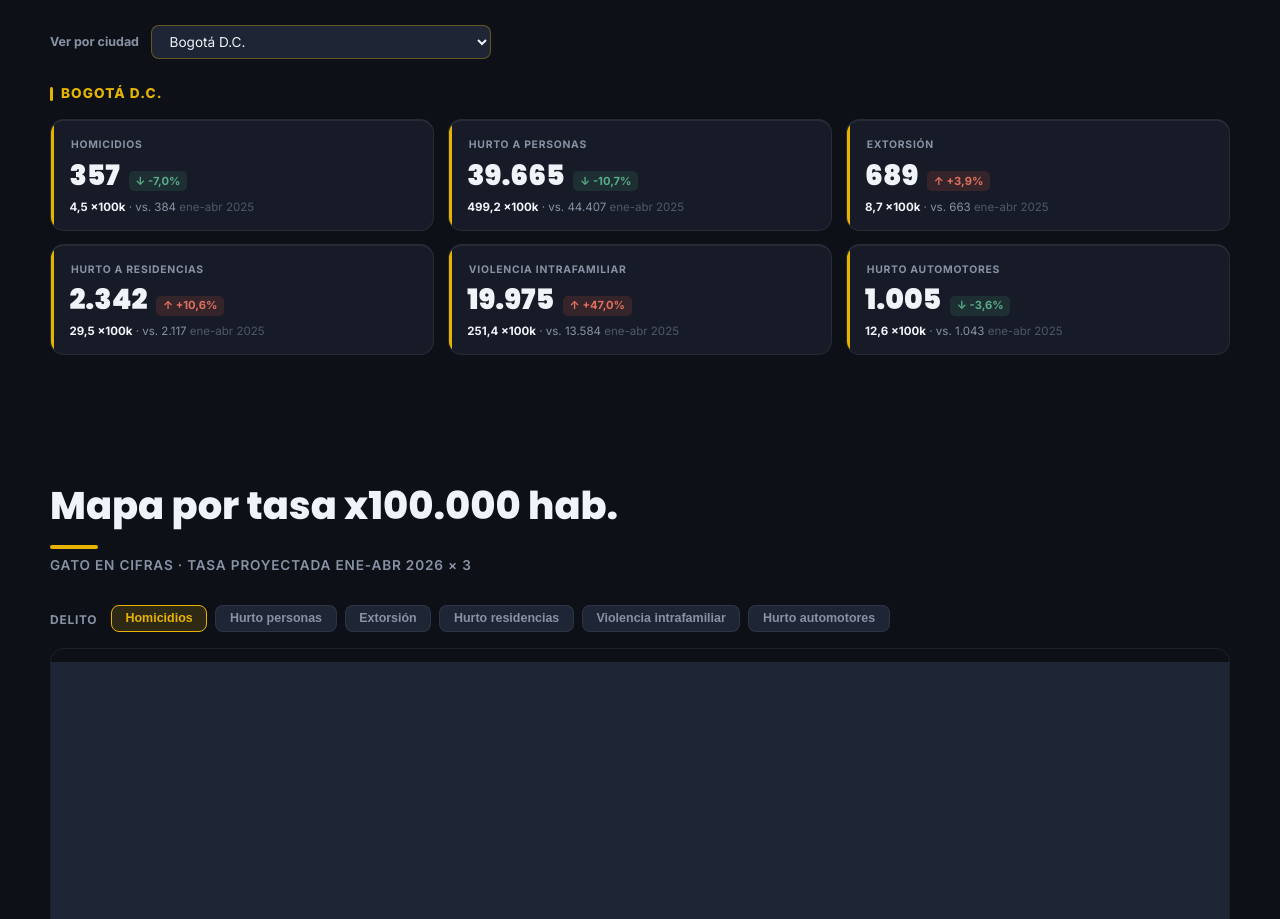
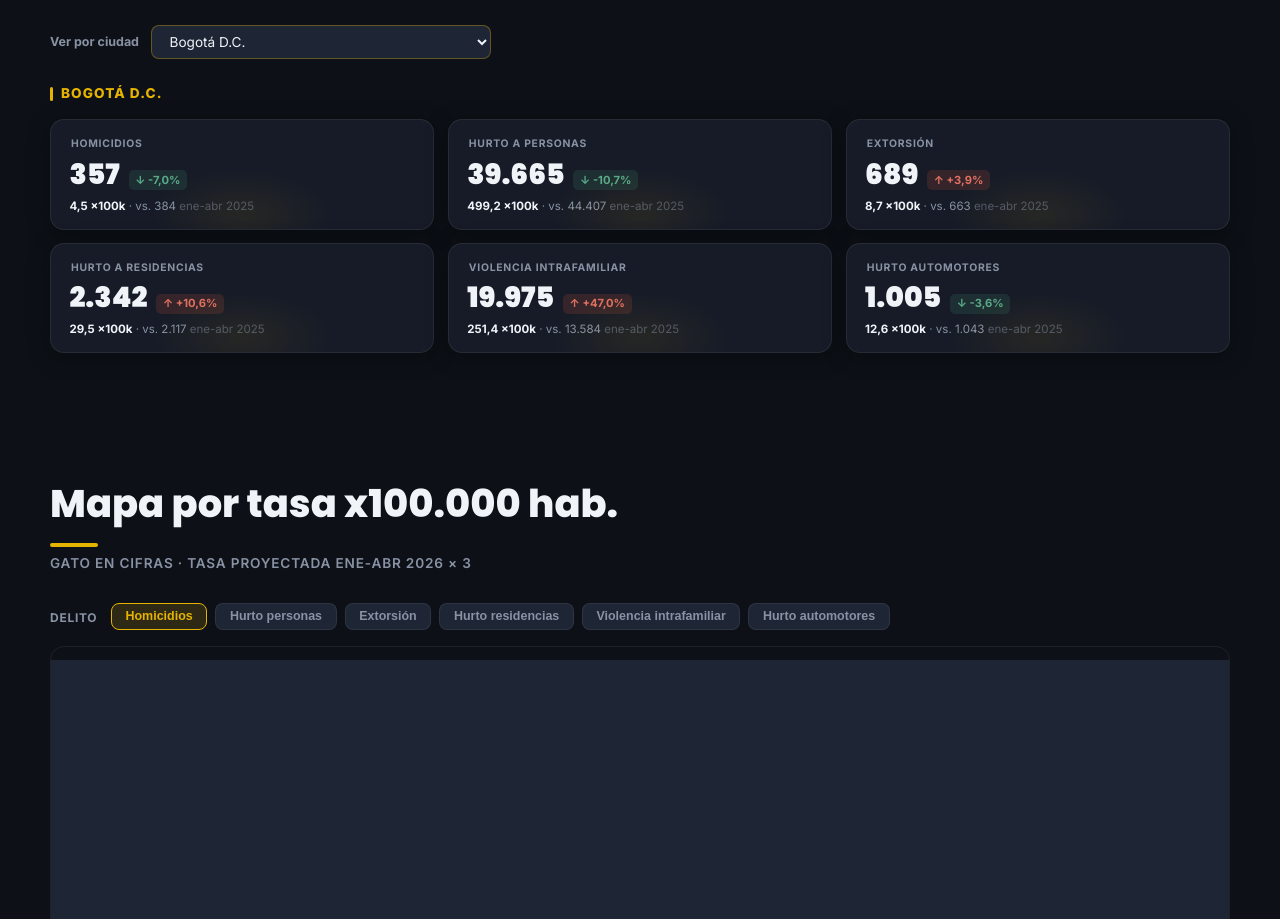
Before and after one commit to viviana-cmyk/el-gato-lector-1, an Astro site: page /cifras in a window 1280 px wide. Shown: the part 1481-2400 px from the top of the page. Built offline with nearby package versions, Linux system fonts and the light colour scheme; Astro itself is replaced by a stand-in of ours.

Commit message:
style: quitar borde izquierdo coloreado de tarjetas ciudad en Gato en Cifras, reemplazar con luz suave al fondo

```diff
--- a/src/pages/cifras.astro
+++ b/src/pages/cifras.astro
@@ -495,16 +495,24 @@
 
 /* :global porque el JS inserta este DOM dinámicamente */
 :global(.ck) {
-  background: var(--surface); border: 1px solid var(--border);
+  background: var(--surface); border: 1px solid rgba(255,255,255,0.07);
   border-radius: var(--radius); padding: 1rem 1.15rem 0.9rem;
   display: flex; flex-direction: column; gap: 0.3rem;
-  border-top: 2px solid var(--border);
-  transition: border-color 0.15s, background 0.15s;
+  transition: border-color 0.25s, box-shadow 0.25s;
   position: relative; overflow: hidden;
+  box-shadow: 0 4px 22px rgba(0,0,0,0.38);
 }
 :global(.ck::before) {
-  content: ""; position: absolute; left: 0; top: 0; bottom: 0;
-  width: 3px; background: var(--accent); border-radius: 0;
+  content: ""; position: absolute;
+  bottom: -30px; left: 50%; transform: translateX(-50%);
+  width: 180px; height: 90px;
+  background: radial-gradient(ellipse, rgba(230,179,0,0.14) 0%, transparent 70%);
+  opacity: 0.55; transition: opacity 0.35s; pointer-events: none;
+}
+:global(.ck:hover::before) { opacity: 1; }
+:global(.ck:hover) {
+  border-color: rgba(230,179,0,0.22);
+  box-shadow: 0 6px 28px rgba(0,0,0,0.45), 0 0 40px rgba(230,179,0,0.09);
 }
 :global(.ck__tipo) {
   font-size: 0.65rem; font-weight: 700; text-transform: uppercase;
```
